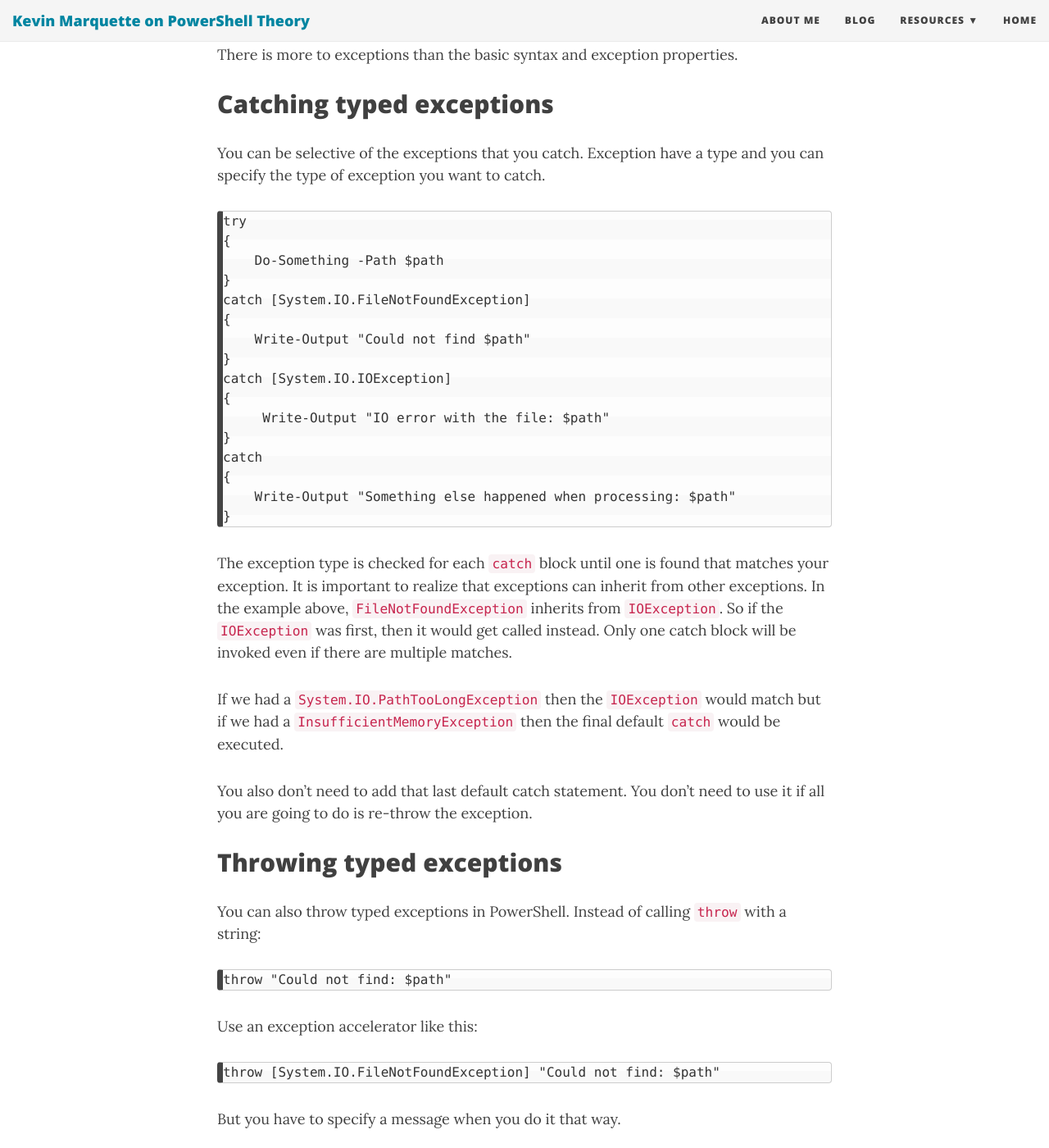
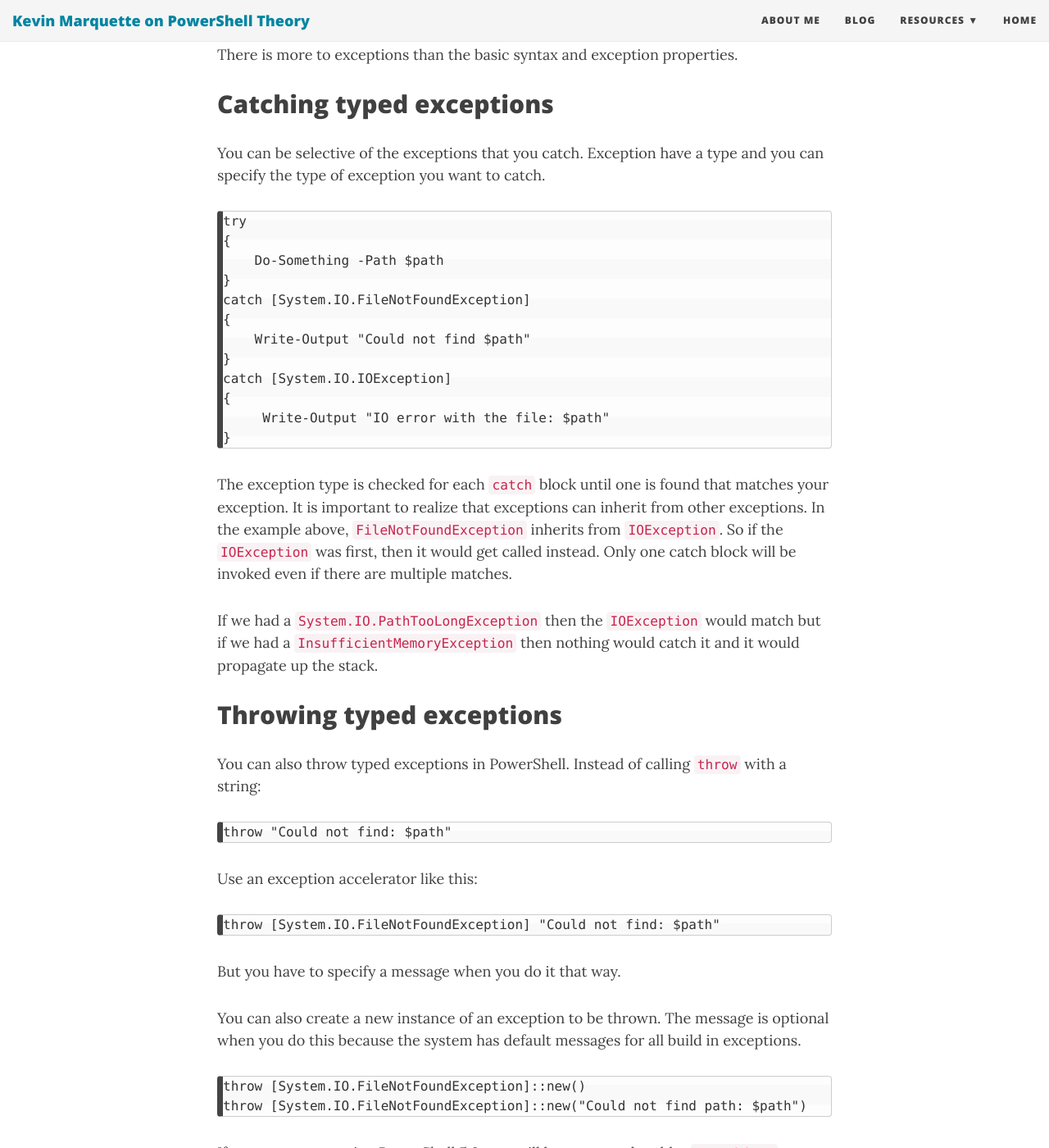
Before and after one commit to KevinMarquette/kevinmarquette.github.io, a Jekyll site: the page built from _posts/2017-04-10-Powershell-exceptions-everything-you-ever-wanted-to-know.md, in a window 1280 px wide and 1400 px high, scrolled down 8079 px. Shown: the whole window at 82% size. Built offline with Jekyll 4.4.1, drawn with Linux system fonts in a browser that asks for light colours; nearby versions of some CDN libraries; some of the changed text lies outside the part shown.

Commit message:
adjustments

```diff
--- a/_posts/2017-04-10-Powershell-exceptions-everything-you-ever-wanted-to-know.md
+++ b/_posts/2017-04-10-Powershell-exceptions-everything-you-ever-wanted-to-know.md
@@ -237,16 +237,10 @@
     {
          Write-Output "IO error with the file: $path"
     }
-    catch
-    {
-        Write-Output "Something else happened when processing: $path"
-    }
 
 The exception type is checked for each `catch` block until one is found that matches your exception. It is important to realize that exceptions can inherit from other exceptions. In the example above, `FileNotFoundException` inherits from `IOException`. So if the `IOException` was first, then it would get called instead. Only one catch block will be invoked even if there are multiple matches.
 
-If we had a `System.IO.PathTooLongException` then the `IOException` would match but if we had a `InsufficientMemoryException` then the final default `catch` would be executed.
-
-You also don't need to add that last default catch statement. You don't need to use it if all you are going to do is re-throw the exception.
+If we had a `System.IO.PathTooLongException` then the `IOException` would match but if we had a `InsufficientMemoryException` then nothing would catch it and it would propagate up the stack.
 
 ## Throwing typed exceptions
 
```
Also changed, not shown: other parts of _posts/2017-04-10-Powershell-exceptions-everything-you-ever-wanted-to-know.md (+2 -2 lines).
